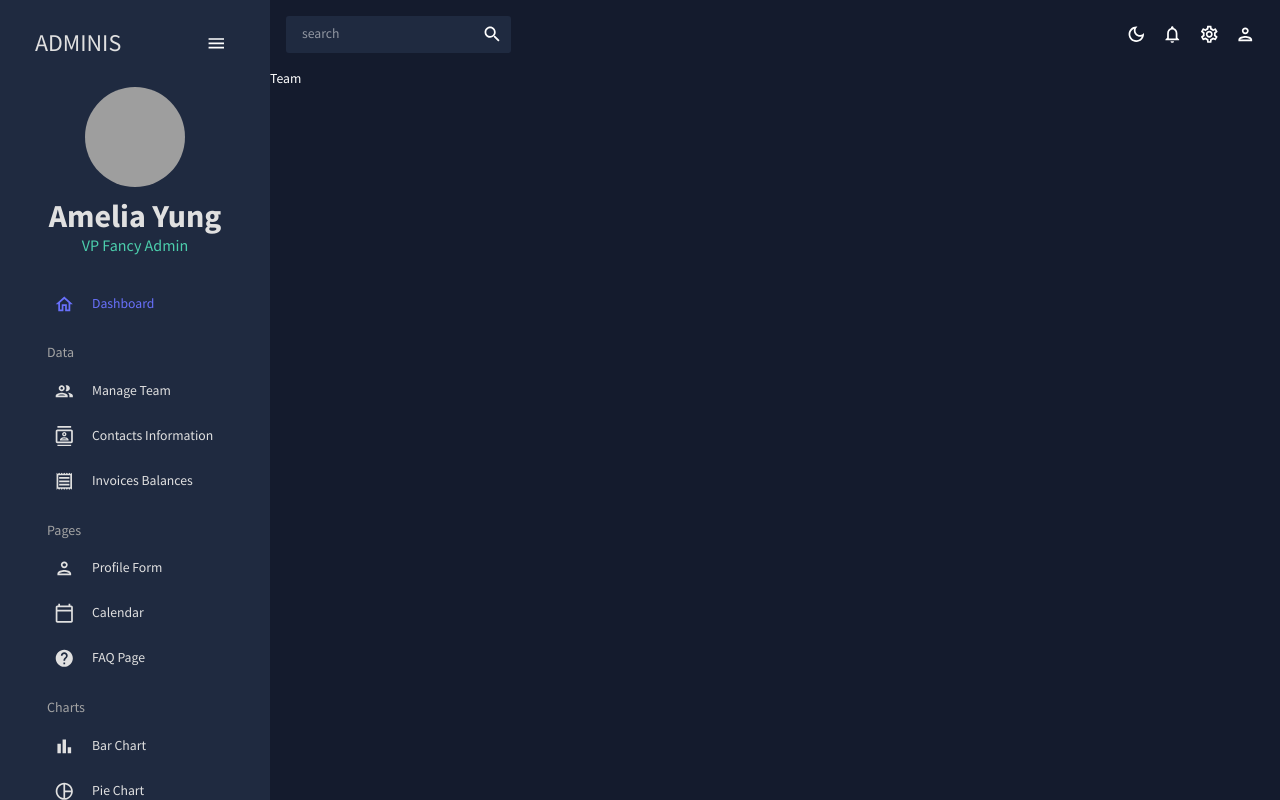
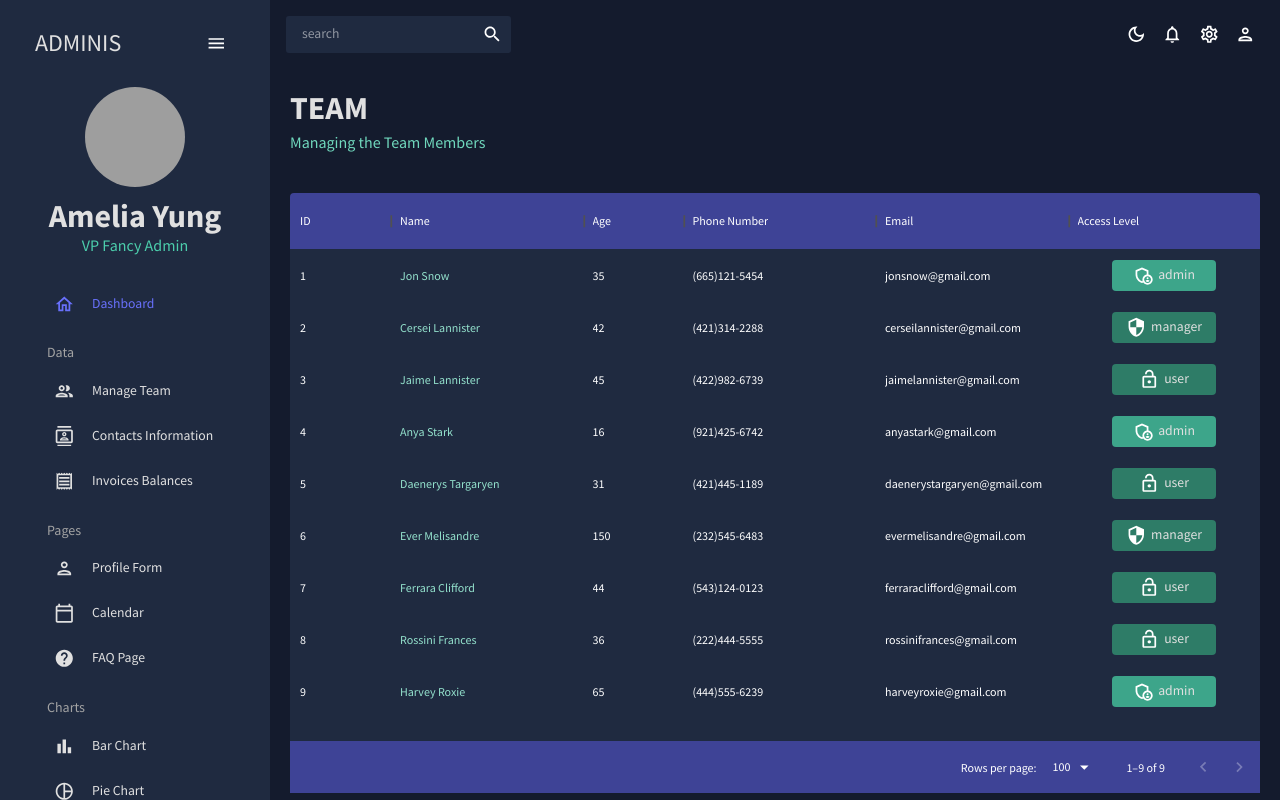
Before and after one commit to sherunoizu/dashbordTS, a React (Create React App) app: page /team in a window 1280 px wide. Built offline with nearby package versions, Linux system fonts and the light colour scheme; grey boxes are pictures that could not be loaded.

Commit message:
created manage, contacts and invoices scenes with data-grid

```diff
--- /dev/null
+++ b/src/scenes/contacts/index.tsx
@@ -0,0 +1,70 @@
+import React from 'react';
+
+import { Box, useTheme } from '@mui/material';
+import { DataGrid, GridColumns, GridToolbar } from '@mui/x-data-grid';
+
+import { mockDataContacts } from '../../data/mockData';
+
+import { tokens } from '../../theme';
+
+import { Header } from '../../components';
+
+export const Contacts = () => {
+  const theme = useTheme();
+  const colors = tokens(theme.palette.mode);
+
+  const columns: GridColumns = [
+    { field: 'id', headerName: 'ID', flex: 0.5 },
+    { field: 'registrarId', headerName: 'RegistrarId' },
+    { field: 'name', headerName: 'Name', flex: 1, cellClassName: 'name-column--cell' },
+    {
+      field: 'age',
+      headerName: 'Age',
+      type: 'number',
+      headerAlign: 'left',
+      align: 'left'
+    },
+    { field: 'phone', headerName: 'Phone Number', flex: 1 },
+    { field: 'email', headerName: 'Email', flex: 1 },
+    { field: 'address', headerName: 'Address', flex: 1 },
+    { field: 'city', headerName: 'City', flex: 1 },
+    { field: 'zipCode', headerName: 'ZipCode', flex: 1 }
+  ];
+
+  return (
+    <Box m='20px'>
+      <Header title='CONTACTS' subtitle='List of COntact fo future refrences' />
+      <Box
+        m='40px 0 0 0'
+        height='75vh'
+        sx={{
+          '& .MuiDataGrid-root': {
+            border: 'none'
+          },
+          '& .MuiDataGrid-root .MuiDataGrid-cell': {
+            borderBottom: 'none'
+          },
+          '& .name-column--cell': {
+            color: colors.greenAccent[300]
+          },
+          '& .MuiDataGrid-columnHeaders': {
+            backgroundColor: colors.blueAccent[700],
+            borderBottom: 'none'
+          },
+          '& .MuiDataGrid-virtualScroller': {
+            backgroundColor: colors.primary[400]
+          },
+          '& .MuiDataGrid-footerContainer': {
+            backgroundColor: colors.blueAccent[700],
+            borderTop: 'none'
+          },
+          '& .MuiDataGrid-toolbarContainer .MuiButton-text': {
+            color: `${colors.grey[100]} !important`
+          }
+        }}
+      >
+        <DataGrid rows={mockDataContacts} columns={columns} components={{ Toolbar: GridToolbar }} />
+      </Box>
+    </Box>
+  );
+};
--- a/src/scenes/dashboard/index.tsx
+++ b/src/scenes/dashboard/index.tsx
@@ -3,14 +3,17 @@ import { Box } from '@mui/system';
 
 import { Header } from '../../components';
 
+export const Dashboard = () => (
+  <Box m='20px'>
+    <Box display='flex' justifyContent='space-between' alignItems='center'>
+      <Header title='DASHBOARD' subtitle='Welcome to your dashboard' />
+    </Box>
+  </Box>
+);
 
-export const Dashboard = () => <div>Dashboard</div>;
 
-export const Team = () => <div>Team</div>;
 
-export const Invoices = () => <div>Invoices</div>;
 
-export const Contacts = () => <div>Contacts</div>;
 
 export const Bar = () => <div>Bar</div>;
 
--- /dev/null
+++ b/src/scenes/index.tsx
@@ -0,0 +1,4 @@
+export { Dashboard } from './dashboard';
+export { Team } from './team';
+export { Contacts } from './contacts';
+export { Invoices } from './invoices';
--- /dev/null
+++ b/src/scenes/invoices/index.tsx
@@ -0,0 +1,69 @@
+import React from 'react';
+
+import { Box, Typography, useTheme } from '@mui/material';
+import { DataGrid, GridColumns } from '@mui/x-data-grid';
+
+import { mockDataInvoices } from '../../data/mockData';
+
+import { tokens } from '../../theme';
+
+import { Header } from '../../components';
+
+export const Invoices = () => {
+  const theme = useTheme();
+  const colors = tokens(theme.palette.mode);
+
+  const columns: GridColumns = [
+    { field: 'id', headerName: 'ID', flex: 0.5 },
+    { field: 'name', headerName: 'Name', flex: 1, cellClassName: 'name-column--cell' },
+
+    { field: 'phone', headerName: 'Phone Number', flex: 1 },
+    { field: 'email', headerName: 'Email', flex: 1 },
+    {
+      field: 'cost',
+      headerName: 'Cost',
+      flex: 1,
+      renderCell: (params) => (
+        <Typography color={colors.greenAccent[500]}>${params.row.cost}</Typography>
+      )
+    },
+    { field: 'date', headerName: 'Date', flex: 1 }
+  ];
+
+  return (
+    <Box m='20px'>
+      <Header title='INVOICES' subtitle='List of Invoice Balances' />
+      <Box
+        m='40px 0 0 0'
+        height='75vh'
+        sx={{
+          '& .MuiDataGrid-root': {
+            border: 'none'
+          },
+          '& .MuiDataGrid-root .MuiDataGrid-cell': {
+            borderBottom: 'none'
+          },
+          '& .name-column--cell': {
+            color: colors.greenAccent[300]
+          },
+          '& .MuiDataGrid-columnHeaders': {
+            backgroundColor: colors.blueAccent[700],
+            borderBottom: 'none'
+          },
+          '& .MuiDataGrid-virtualScroller': {
+            backgroundColor: colors.primary[400]
+          },
+          '& .MuiDataGrid-footerContainer': {
+            backgroundColor: colors.blueAccent[700],
+            borderTop: 'none'
+          },
+          '& .MuiCheckbox-root': {
+            color: `${colors.greenAccent[200]} !important`
+          }
+        }}
+      >
+        <DataGrid checkboxSelection rows={mockDataInvoices} columns={columns} />
+      </Box>
+    </Box>
+  );
+};
--- /dev/null
+++ b/src/scenes/team/index.tsx
@@ -0,0 +1,90 @@
+import React from 'react';
+
+import { Typography, Box, useTheme } from '@mui/material';
+import { DataGrid, GridColumns } from '@mui/x-data-grid';
+
+import AdminPanelSettingsIcon from '@mui/icons-material/AdminPanelSettingsOutlined';
+import LockOpenIcon from '@mui/icons-material/LockOpenOutlined';
+import SecurityIcon from '@mui/icons-material/SecurityOutlined';
+
+import { mockDataTeam } from '../../data/mockData';
+
+import { tokens } from '../../theme';
+
+import { Header } from '../../components';
+
+export const Team = () => {
+  const theme = useTheme();
+  const colors = tokens(theme.palette.mode);
+
+  const columns: GridColumns = [
+    { field: 'id', headerName: 'ID' },
+    { field: 'name', headerName: 'Name', flex: 1, cellClassName: 'name-column--cell' },
+    {
+      field: 'age',
+      headerName: 'Age',
+      type: 'number',
+      headerAlign: 'left',
+      align: 'left'
+    },
+    { field: 'phone', headerName: 'Phone Number', flex: 1 },
+    { field: 'email', headerName: 'Email', flex: 1 },
+    {
+      field: 'access',
+      headerName: 'Access Level',
+      flex: 1,
+      renderCell: ({ row: { access } }) => (
+        <Box
+          width='60%'
+          m='0 auto'
+          p='5px'
+          display='flex'
+          justifyContent='center'
+          bgcolor={access === 'admin' ? colors.greenAccent[600] : colors.greenAccent[700]}
+          borderRadius='4px'
+        >
+          {access === 'admin' && <AdminPanelSettingsIcon />}
+          {access === 'manager' && <SecurityIcon />}
+          {access === 'user' && <LockOpenIcon />}
+          <Typography color={colors.grey[100]} sx={{ ml: '5px' }}>
+            {access}
+          </Typography>
+        </Box>
+      )
+    }
+  ];
+
+  return (
+    <Box m='20px'>
+      <Header title='TEAM' subtitle='Managing the Team Members' />
+      <Box
+        m='40px 0 0 0'
+        height='75vh'
+        sx={{
+          '& .MuiDataGrid-root': {
+            border: 'none'
+          },
+          '& .MuiDataGrid-root .MuiDataGrid-cell': {
+            borderBottom: 'none'
+          },
+          '& .name-column--cell': {
+            color: colors.greenAccent[300]
+          },
+          '& .MuiDataGrid-columnHeaders': {
+            backgroundColor: colors.blueAccent[700],
+            borderBottom: 'none'
+          },
+          '& .MuiDataGrid-virtualScroller': {
+            backgroundColor: colors.primary[400]
+          },
+          '& .MuiDataGrid-footerContainer': {
+            backgroundColor: colors.blueAccent[700],
+            borderTop: 'none'
+          }
+        }}
+      >
+        <DataGrid rows={mockDataTeam} columns={columns} />
+      </Box>
+    </Box>
+  );
+};
```
Also changed, not shown: src/App.tsx (+3 -13 lines), _readme.txt.
